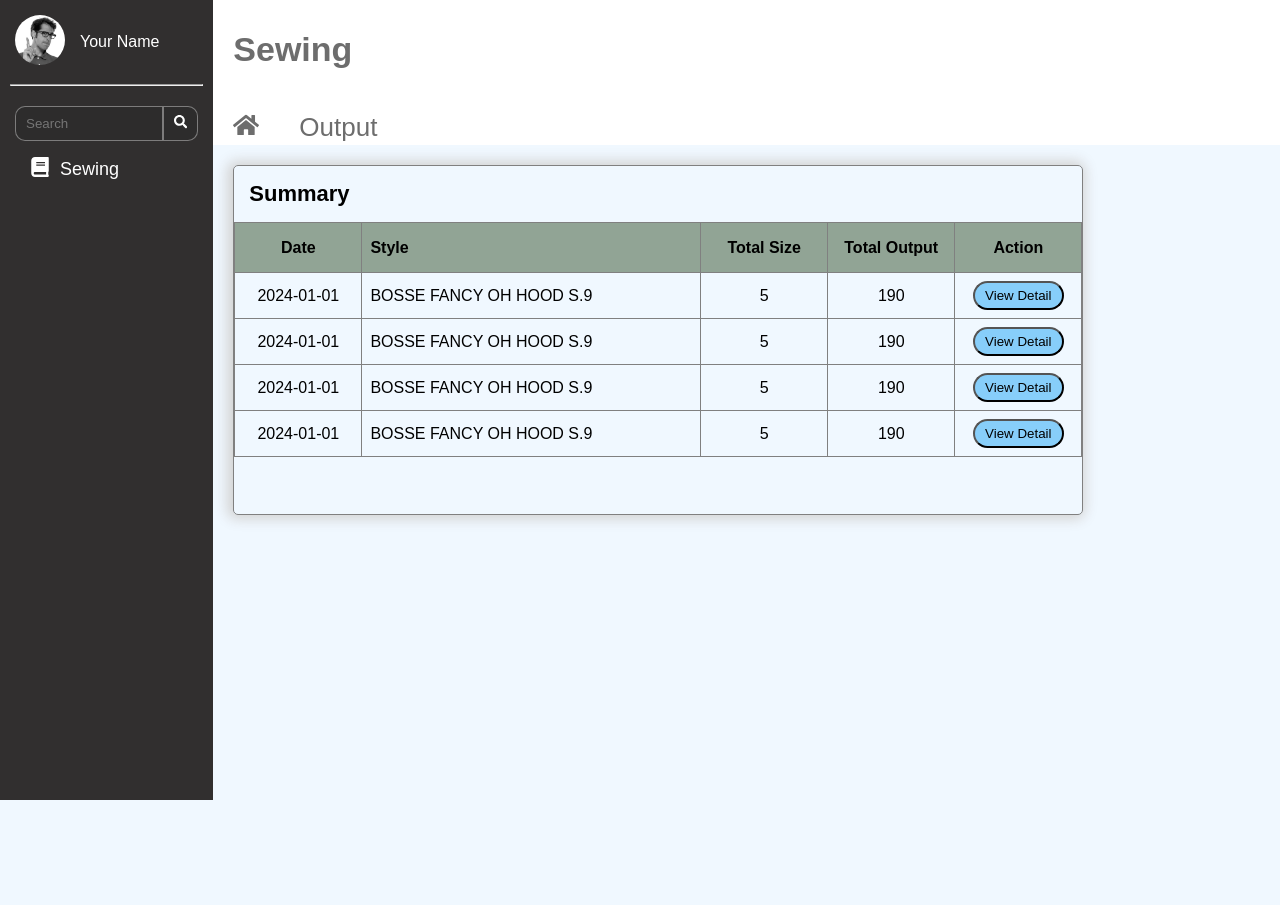
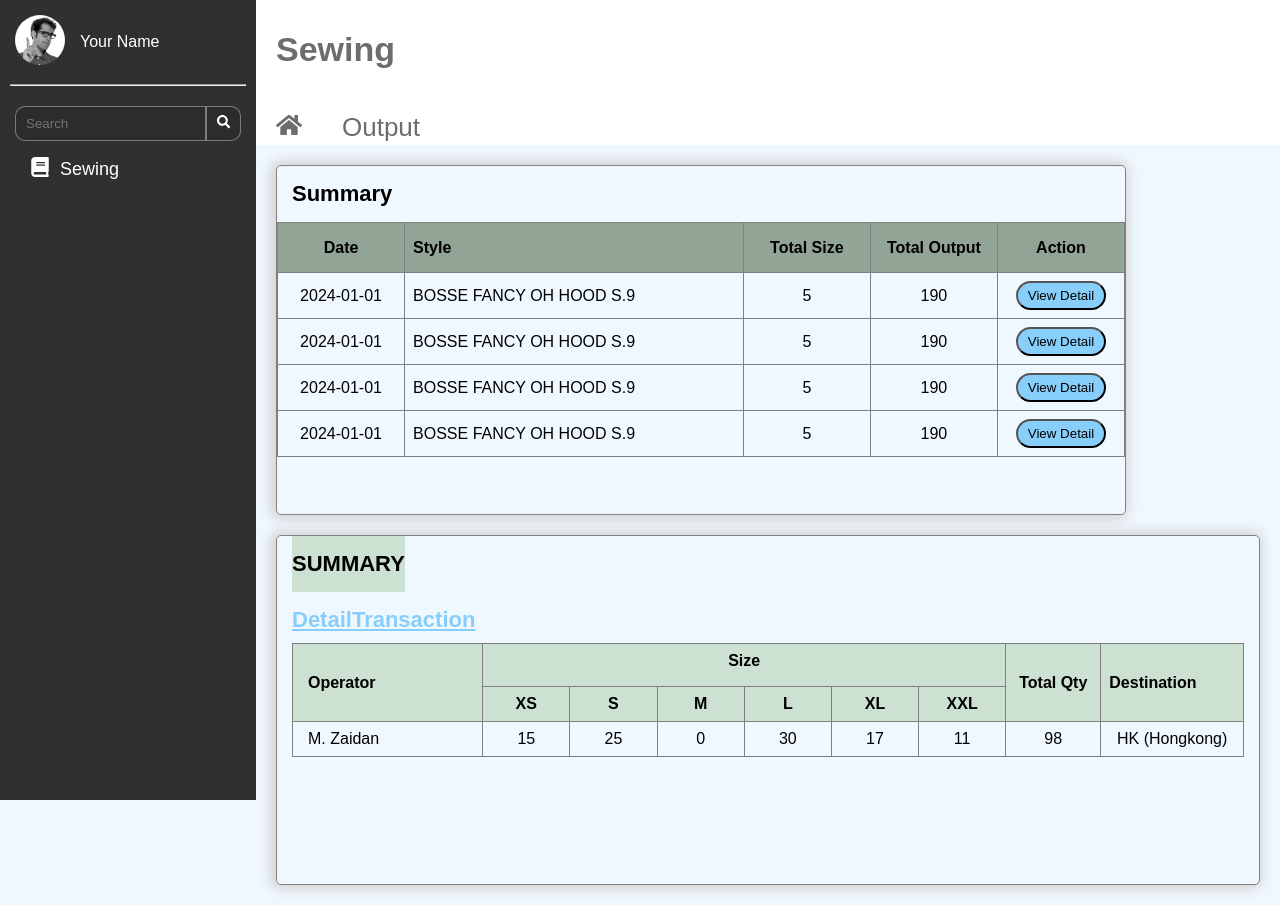
Before and after one commit to hikio-17/mca-test, a React (Vite) app: page /sewing in a window 1280 px wide. Before the commit the page ends 800 px from the top, so only its background shows below. Built offline with nearby package versions, Linux system fonts and the light colour scheme.

Commit message:
create table detail transaction

```diff
--- /dev/null
+++ b/src/assets/styles/tabledetailtransaction.css
@@ -0,0 +1,71 @@
+.sewing-page__detail-transaction table {
+  border-collapse: collapse;
+  width: 100%;
+  border-radius: 5px;
+  margin-top: 10px;
+}
+
+.sewing-page__detail-transaction thead {
+  height: 50px;
+}
+
+.sewing-page__detail-transaction th,
+td {
+  border: 1px solid gray;
+  text-align: left;
+  padding: 8px;
+}
+
+.sewing-page__detail-transaction th {
+  background-color: #bdd7bdb0;
+}
+
+.sewing-page__detail-transaction th[colspan]:after {
+  content: '';
+  display: block;
+  margin-top: 8px;
+}
+
+.sewing-page__detail-transaction thead tr:nth-child(1) th:nth-child(1) {
+  text-align: left;
+  width: 20%;
+  padding-left: 15px;
+}
+
+.sewing-page__detail-transaction thead tr:nth-child(1) th:nth-child(2) {
+  text-align: center;
+  width: 55%;
+}
+
+.sewing-page__detail-transaction thead tr:nth-child(1) th:nth-child(3) {
+  text-align: center;
+  width: 10%;
+}
+
+.sewing-page__detail-transaction thead tr:nth-child(1) th:nth-child(4) {
+  text-align: left;
+  width: 15%;
+}
+
+.sewing-page__detail-transaction thead tr:nth-child(2) th {
+  text-align: center;
+}
+
+tbody tr .size {
+  width: 50px;
+  text-align: center;
+}
+
+tbody tr .qty,
+.destination {
+  text-align: center;
+}
+
+tbody tr .operator {
+  text-align: left;
+  padding-left: 15px;
+}
+
+.sewing-page__detail-transaction thead tr:nth-child(2) {
+  width: 100%;
+}
--- a/src/assets/styles/tablesummary.css
+++ b/src/assets/styles/tablesummary.css
@@ -1,56 +1,61 @@
-table {
+.sewing-page__summary table {
   border-collapse: collapse;
   width: 100%;
   border-radius: 5px;
 }
 
- thead {
+.sewing-page__summary thead {
   height: 50px;
 }
 
- th,
+.sewing-page__summary th,
 td {
   border: 1px solid gray;
   text-align: left;
   padding: 8px;
 }
 
- th {
+.sewing-page__summary th {
   background-color: #677f66b0;
 }
 
- th[colspan]:after {
+.sewing-page__summary th[colspan]:after {
   content: '';
   display: block;
   border-top: 2px solid #000;
   margin-top: 8px;
 }
 
- th:nth-child(1), td:nth-child(1) {
+.sewing-page__summary th:nth-child(1),
+td:nth-child(1) {
   text-align: center;
   width: 15%;
 }
 
-  th:nth-child(2), td:nth-child(2) {
+.sewing-page__summary th:nth-child(2),
+td:nth-child(2) {
   width: 40%;
 }
 
-  th:nth-child(3), td:nth-child(3) {
+.sewing-page__summary th:nth-child(3),
+td:nth-child(3) {
   text-align: center;
   width: 15%;
 }
 
-  th:nth-child(4), td:nth-child(4) {
+.sewing-page__summary th:nth-child(4),
+td:nth-child(4) {
   text-align: center;
   width: 15%;
 }
 
-  th:nth-child(5), td:nth-child(5) {
+.sewing-page__summary th:nth-child(5),
+td:nth-child(5) {
   text-align: center;
   width: 15%;
 }
 
-  .action button {
+.sewing-page__summary .action button {
   background-color: lightskyblue;
   border-radius: 50px;
   padding: 5px 10px 5px 10px;
@@ -59,12 +64,12 @@ table {
   border: 1 px solid gray;
 }
 
-  .close-detail button {
+.sewing-page__summary .close-detail button {
   background-color: red;
   color: #fff;
 }
 
-  tbody tr:hover {
+.sewing-page__summary tbody tr:hover {
   background-color: lightcoral;
   font-weight: bold;
 }
--- /dev/null
+++ b/src/components/TableDetailTransaction.tsx
@@ -0,0 +1,40 @@
+import '../assets/styles/tabledetailtransaction.css'
+
+const TableDetailTransaction = () => {
+   return (
+      <table>
+         <thead>
+            <tr>
+               <th rowSpan={2}>Operator</th>
+               <th colSpan={6}>Size</th>
+               <th rowSpan={2}>Total Qty</th>
+               <th rowSpan={2}>Destination</th>
+            </tr>
+            <tr>
+               <th>XS</th>
+               <th>S</th>
+               <th>M</th>
+               <th>L</th>
+               <th>XL</th>
+               <th>XXL</th>
+            </tr>
+         </thead>
+
+         <tbody>
+            <tr>
+               <td className="operator">M. Zaidan</td>
+               <td className="size">15</td>
+               <td className="size">25</td>
+               <td className="size">0</td>
+               <td className="size">30</td>
+               <td className="size">17</td>
+               <td className="size">11</td>
+               <td className="qty">98</td>
+               <td className="destination">HK (Hongkong)</td>
+            </tr>
+         </tbody>
+      </table>
+   )
+}
+
+export default TableDetailTransaction
--- a/src/index.css
+++ b/src/index.css
@@ -20,10 +20,12 @@ body {
   width: 20%;
   background-color: rgb(49, 47, 47);
   height: 100vh;
+  position: fixed;
 }
 
 .main-section {
   width: 100%;
+  margin-left: 20%;
 }
 
 /* STYLE SIDEBAR */
@@ -164,3 +166,30 @@ hr {
   font-size: 22px;
   padding: 15px;
 }
+
+.sewing-page__detail-transaction {
+  margin-top: 20px;
+  border: 1px solid gray;
+  border-radius: 5px;
+  min-height: 350px;
+  width: 100%;
+  box-shadow: -2px 0px 13px 4px lightgrey;
+  padding-left: 15px;
+  padding-right: 15px;
+}
+
+/* STYLE TABLE DETAIL TRANSACTION */
+.sewing-page__detail-transaction-style {
+   font-size: 22px;
+   padding: 15px 0 15px 0;
+   width: fit-content;
+   background-color: #bdd7bdb0;
+   font-weight: 900;
+}
+
+.sewing-page__detail-transaction-title {
+   font-size: 22px;
+   margin-top: 15px;
+   color: lightskyblue;
+   text-decoration: underline;
+}
--- a/src/pages/SewingPage.tsx
+++ b/src/pages/SewingPage.tsx
@@ -1,3 +1,4 @@
+import TableDetailTransaction from "../components/TableDetailTransaction"
 import TableSummary from "../components/TableSummary"
 
 const SewingPage = () => {
@@ -8,6 +9,12 @@ const SewingPage = () => {
 
         <TableSummary />
       </div>
+
+      <div className="sewing-page__detail-transaction">
+        <h4 className="sewing-page__detail-transaction-style">SUMMARY</h4>
+        <h4 className="sewing-page__detail-transaction-title">DetailTransaction</h4>
+        <TableDetailTransaction />
+      </div>
     </section>
   )
 }
```
Lines whose indentation alone changed are shown as unchanged.
